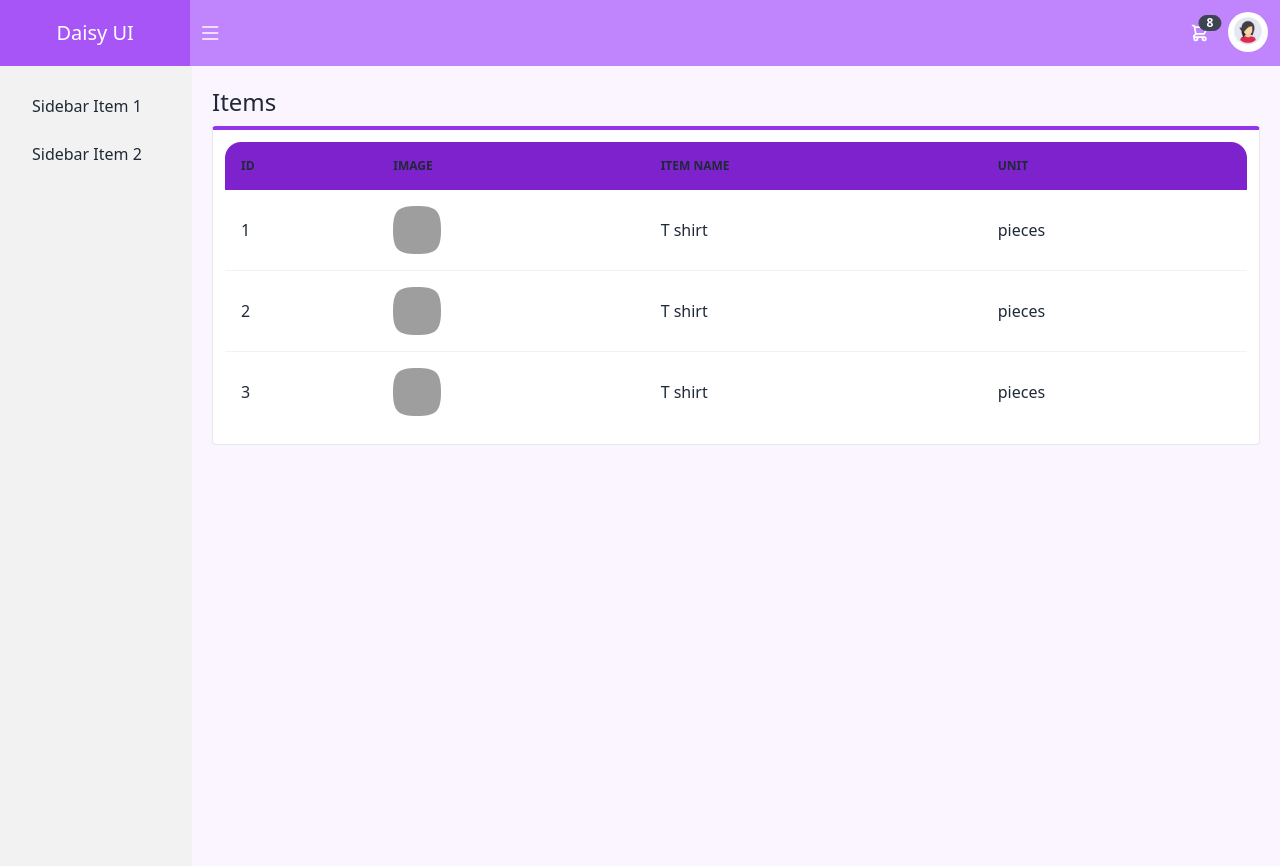
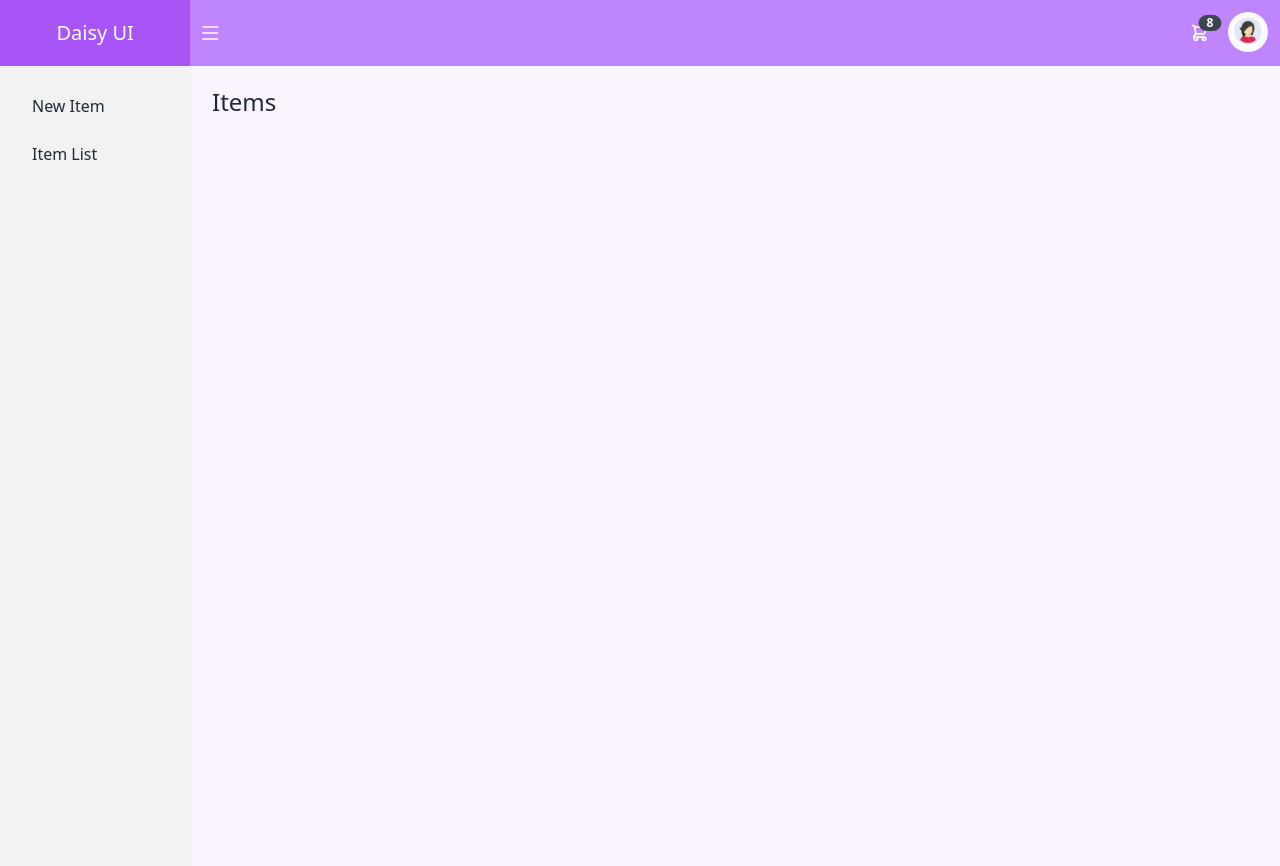
Before and after one commit to shafna96/react-practice, a React (Vite) app: page / in a window 1280 px wide. Built offline with nearby package versions, Linux system fonts and the light colour scheme; grey boxes are pictures that could not be loaded.

Commit message:
react route

```diff
--- a/package.json
+++ b/package.json
@@ -13,7 +13,8 @@
     "daisyui": "^2.50.2",
     "react": "^18.2.0",
     "react-daisyui": "^3.0.3",
-    "react-dom": "^18.2.0"
+    "react-dom": "^18.2.0",
+    "react-router-dom": "^6.8.2"
   },
   "devDependencies": {
     "@types/react": "^18.0.27",
--- a/src/App.jsx
+++ b/src/App.jsx
@@ -4,13 +4,15 @@ import "bootstrap-icons/font/bootstrap-icons.css";
 import Header from "./components/Header";
 import SideBar from "./components/SideBar";
 import Content from "./components/Content";
+import { Route, Routes } from "react-router-dom";
+import Home from "./screens/Home";
+import ItemForm from "./components/ItemForm";
+import TableList from "./components/TableList";
 
 function App() {
   return (
     <div className="App">
-      <Header />
-      <SideBar />
-      {/* <Content /> */}
+      <Home />
     </div>
   );
 }
--- a/src/components/Content.jsx
+++ b/src/components/Content.jsx
@@ -1,4 +1,6 @@
 import React from "react";
+import { Route, Routes } from "react-router-dom";
+import Home from "../screens/Home";
 import ItemForm from "./ItemForm";
 import TableList from "./TableList";
 
@@ -6,8 +8,10 @@ function Content({ title }) {
   return (
     <div className="p-5">
       <h1 className="pb-2 text-2xl">{title}</h1>
-      {/* <ItemForm /> */}
-      <TableList />
+      <Routes>
+        <Route path="/newitem" element={<ItemForm />} />
+        <Route path="/itemlist" element={<TableList />} />
+      </Routes>
     </div>
   );
 }
--- a/src/components/SideBar.jsx
+++ b/src/components/SideBar.jsx
@@ -2,6 +2,7 @@ import React, { useState } from "react";
 import Content from "./Content";
 import ToggleButton from "./ToggleButton";
 import { Drawer, Button } from "react-daisyui";
+import { Link } from "react-router-dom";
 
 function SideBar() {
   const [checkbox, setcheckBox] = useState(true);
@@ -31,10 +32,10 @@ function SideBar() {
           ></label>
           <ul className="menu p-4 w-48 bg-base-200 text-base-content">
             <li>
-              <a>Sidebar Item 1</a>
+              <Link to={"/newitem"}>New Item</Link>
             </li>
             <li>
-              <a>Sidebar Item 2</a>
+              <Link to={"/itemlist"}>Item List</Link>
             </li>
           </ul>
         </div>
--- a/src/main.jsx
+++ b/src/main.jsx
@@ -1,5 +1,10 @@
 import React from "react";
 import ReactDOM from "react-dom/client";
 import App from "./App";
+import { BrowserRouter } from "react-router-dom";
 
-ReactDOM.createRoot(document.getElementById("root")).render(<App />);
+ReactDOM.createRoot(document.getElementById("root")).render(
+  <BrowserRouter>
+    <App />
+  </BrowserRouter>
+);
--- /dev/null
+++ b/src/screens/Home.jsx
@@ -0,0 +1,14 @@
+import React from "react";
+import Header from "../components/Header";
+import SideBar from "../components/SideBar";
+
+function Home() {
+  return (
+    <>
+      <Header />
+      <SideBar />
+    </>
+  );
+}
+
+export default Home;
```
Also changed, not shown: 1 other file (tests, documents, lock files or other folders).
